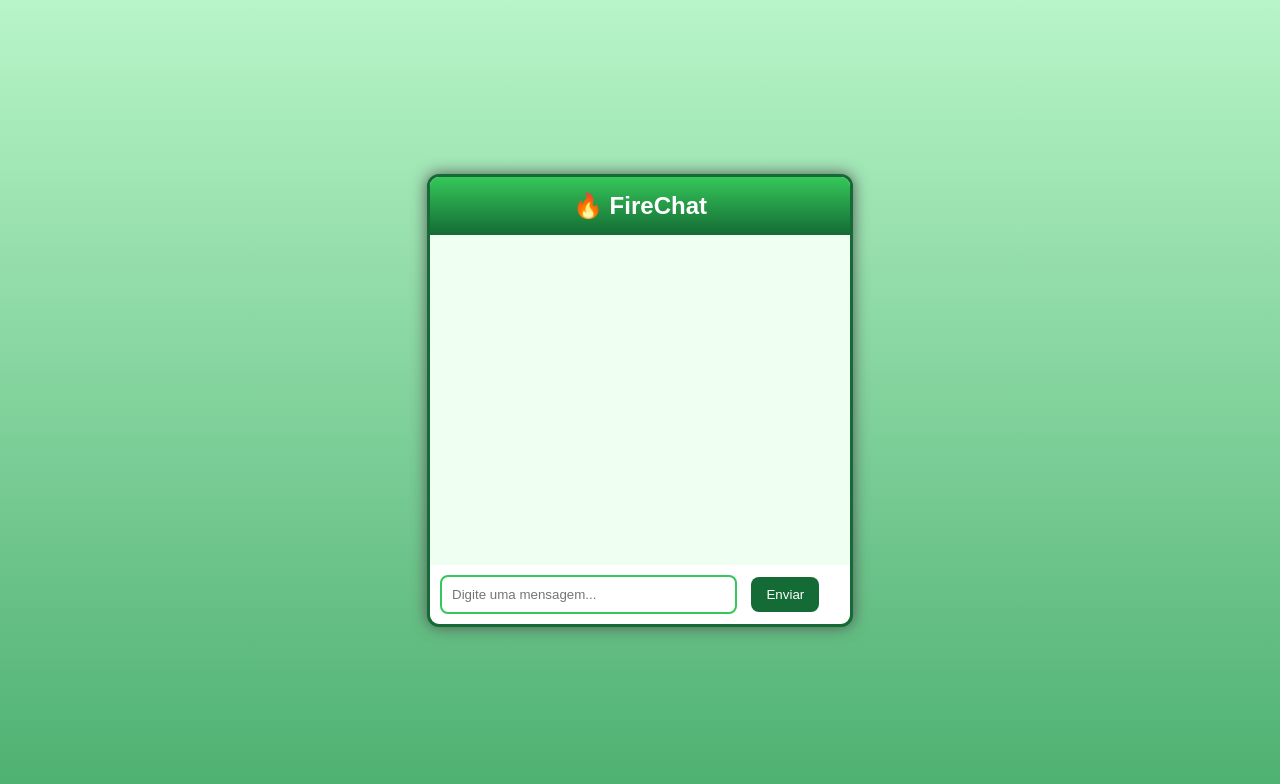
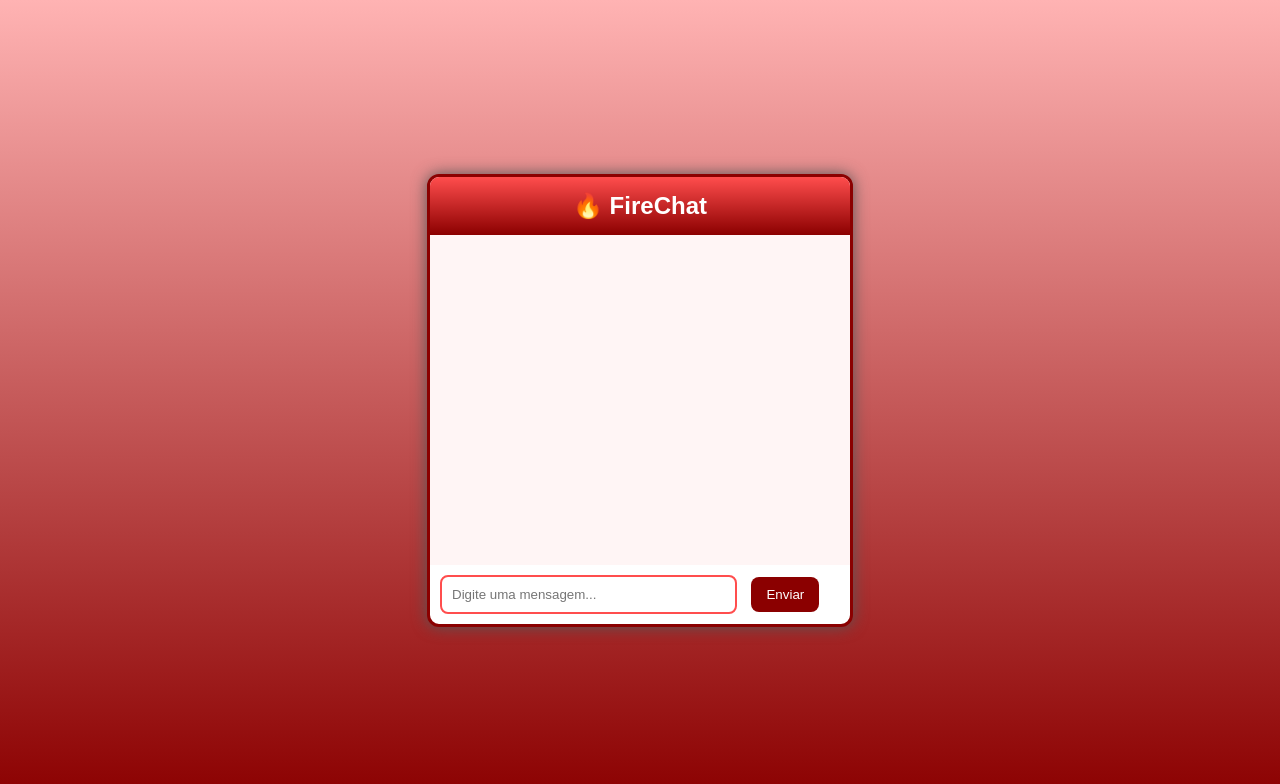
Before and after one commit to arichatdev/AriChat, a plain HTML site: page index.html in a window 1280 px wide. Drawn offline with Linux system fonts and the light colour scheme.

Commit message:
style.css

```diff
--- a/style.css
+++ b/style.css
@@ -1,7 +1,7 @@
 body {
   margin: 0;
   font-family: Arial, sans-serif;
-  background: linear-gradient(#b8f5c8, #4caf70);
+  background: linear-gradient(#ffb3b3, #8b0000);
   height: 100vh;
   display: flex;
   justify-content: center;
@@ -12,7 +12,7 @@ body {
   width: 90%;
   max-width: 420px;
   background: white;
-  border: 3px solid #146b35;
+  border: 3px solid #8b0000;
   border-radius: 12px;
   box-shadow: 0 0 15px #555;
   overflow: hidden;
@@ -21,7 +21,7 @@ body {
 h1 {
   margin: 0;
   padding: 15px;
-  background: linear-gradient(#35c759, #146b35);
+  background: linear-gradient(#ff4d4d, #8b0000);
   color: white;
   text-align: center;
   font-size: 24px;
@@ -31,12 +31,12 @@ h1 {
   height: 300px;
   padding: 15px;
   overflow-y: auto;
-  background: #effff2;
+  background: #fff5f5;
 }
 
 #mensagens p {
-  background: #b9f6c5;
-  border-left: 5px solid #146b35;
+  background: #ffd6d6;
+  border-left: 5px solid #8b0000;
   border-radius: 10px;
   padding: 10px;
   margin: 10px 0;
@@ -46,13 +46,13 @@ h1 {
   width: 65%;
   padding: 10px;
   margin: 10px;
-  border: 2px solid #35c759;
+  border: 2px solid #ff4d4d;
   border-radius: 8px;
 }
 
 button {
   padding: 10px 15px;
-  background: #146b35;
+  background: #8b0000;
   color: white;
   border: none;
   border-radius: 8px;
@@ -60,6 +60,5 @@ button {
 }
 
 button:hover {
-  background: #0d4d25;
+  background: #5c0000;
 }
-/*atualização*/
```
